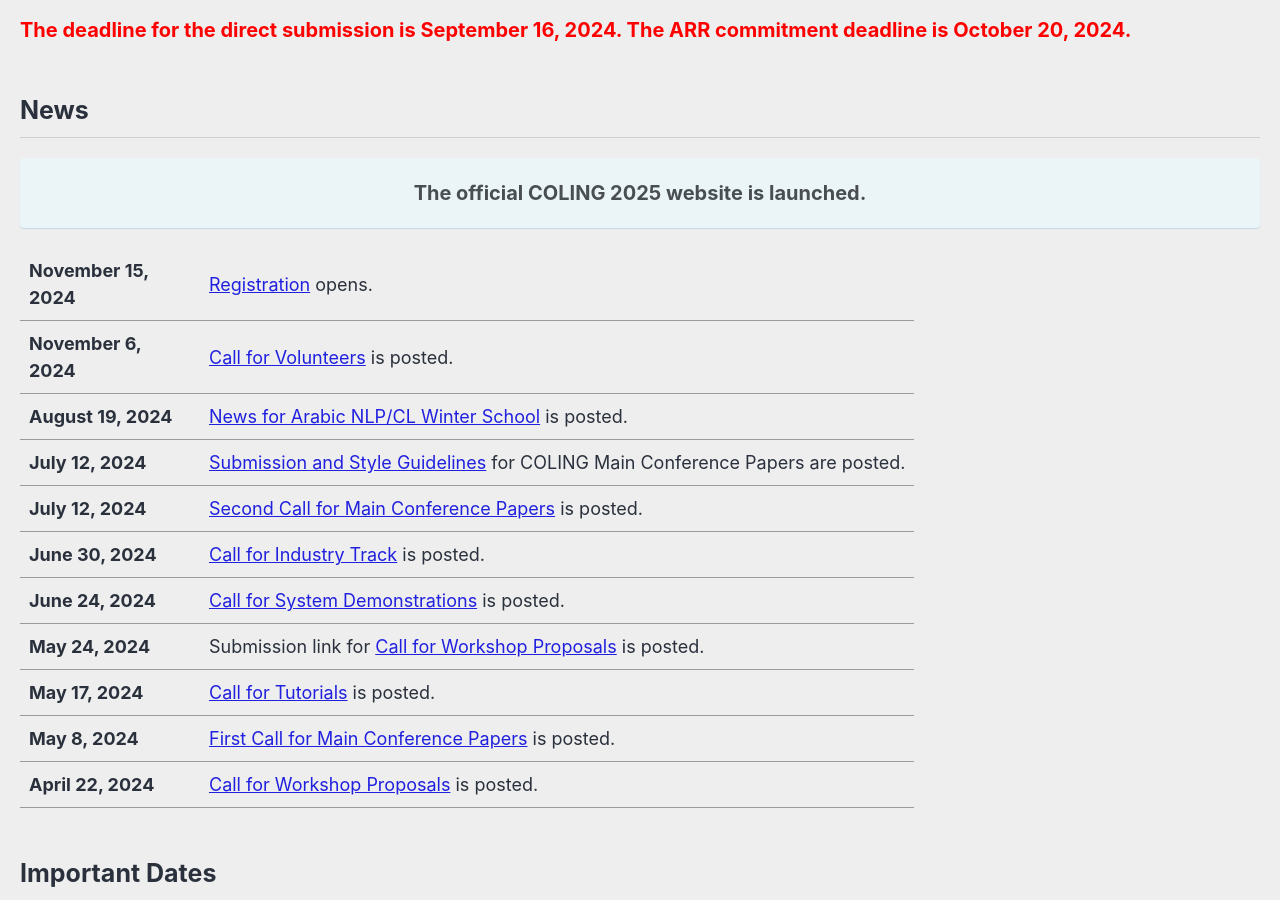
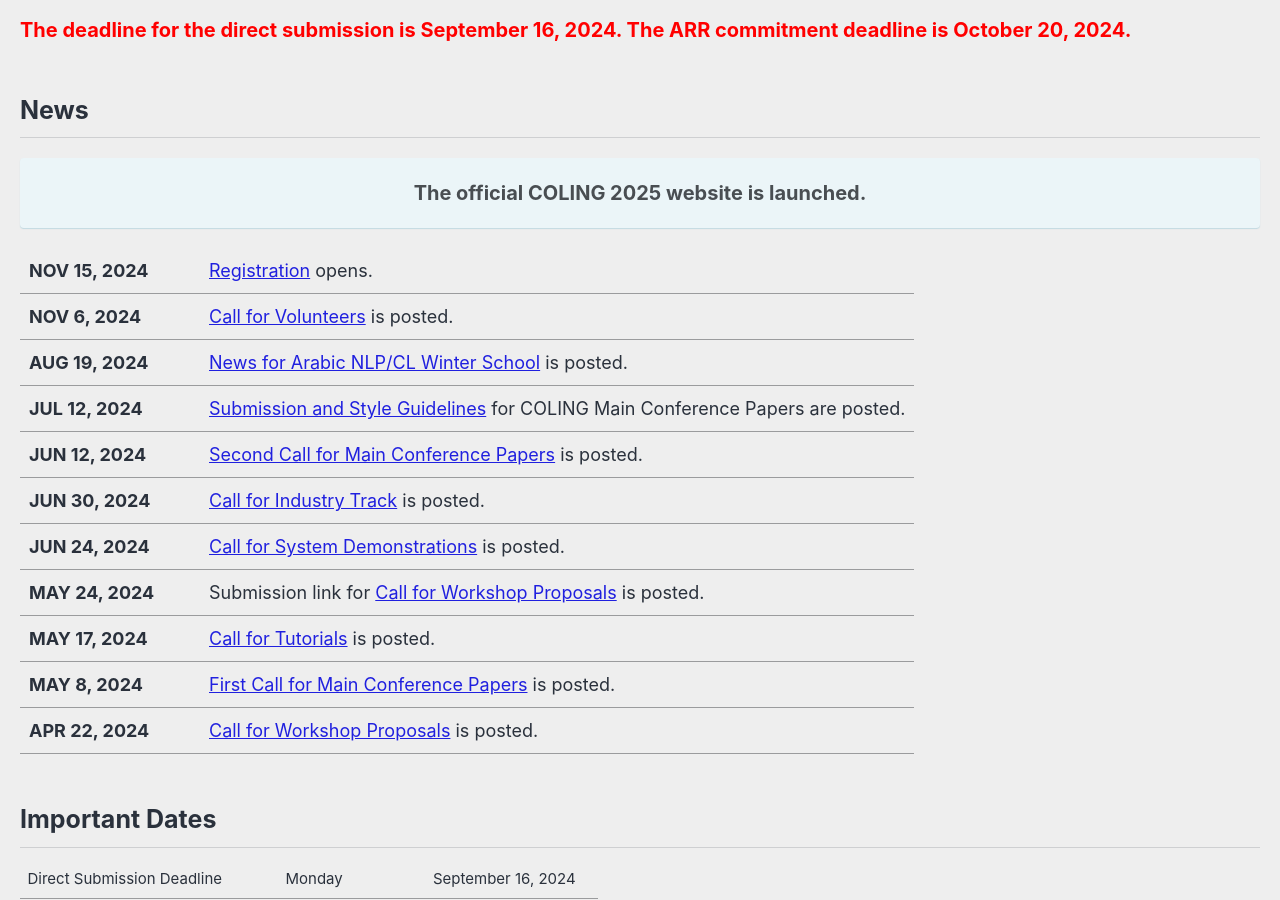
Before and after one commit to hasaniqbal777/coling-2025, a Jekyll site: the page built from _pages/home.md, in a window 1280 px wide and 900 px high, scrolled down 668 px. Built offline with Jekyll 4.4.1, drawn with Linux system fonts in a browser that asks for light colours; cached includes are drawn as plain includes; nearby versions of some CDN libraries.

Commit message:
Fixed main page

```diff
--- a/_pages/home.md
+++ b/_pages/home.md
@@ -23,17 +23,17 @@ The 31st International Conference on Computational Linguistics (COLING 2025) wil
 .news-table { font-size: .9em; table-layout: fixed; }
 .news-table tr td:nth-child(1) { font-weight: bold; width: 10em; }
 </style>
-| November 15, 2024 | [Registration](/registration/) opens.
-| November 6, 2024 | [Call for Volunteers](/calls/volunteers/) is posted.
-| August 19, 2024 | [News for Arabic NLP/CL Winter School](/program/colocated/#arabic-nlpcl-winter-school/) is posted.
-| July 12, 2024 | [Submission and Style Guidelines](/calls/submission_guidlines/) for COLING Main Conference Papers are posted.
-| July 12, 2024 | [Second Call for Main Conference Papers](/calls/main_conference_papers/) is posted.
-| June 30, 2024 | [Call for Industry Track](/calls/industry_track/) is posted.
-| June 24, 2024 | [Call for System Demonstrations](/calls/system_demonstrations/) is posted.
-| May 24, 2024 | Submission link for [Call for Workshop Proposals](/calls/workshop_proposals) is posted.
-| May 17, 2024 | [Call for Tutorials](/calls/tutorials) is posted.
-| May 8, 2024 | [First Call for Main Conference Papers](/calls/main_conference_papers) is posted.
-| April 22, 2024 | [Call for Workshop Proposals](/calls/workshop_proposals) is posted.
+| NOV 15, 2024 | [Registration](/registration/) opens.
+| NOV 6, 2024 | [Call for Volunteers](/calls/volunteers/) is posted.
+| AUG 19, 2024 | [News for Arabic NLP/CL Winter School](/program/colocated/#arabic-nlpcl-winter-school/) is posted.
+| JUL 12, 2024 | [Submission and Style Guidelines](/calls/submission_guidlines/) for COLING Main Conference Papers are posted.
+| JUN 12, 2024 | [Second Call for Main Conference Papers](/calls/main_conference_papers/) is posted.
+| JUN 30, 2024 | [Call for Industry Track](/calls/industry_track/) is posted.
+| JUN 24, 2024 | [Call for System Demonstrations](/calls/system_demonstrations/) is posted.
+| MAY 24, 2024 | Submission link for [Call for Workshop Proposals](/calls/workshop_proposals) is posted.
+| MAY 17, 2024 | [Call for Tutorials](/calls/tutorials) is posted.
+| MAY 8, 2024 | [First Call for Main Conference Papers](/calls/main_conference_papers) is posted.
+| APR 22, 2024 | [Call for Workshop Proposals](/calls/workshop_proposals) is posted.
 {: .news-table}
 
 ## Important Dates
```
